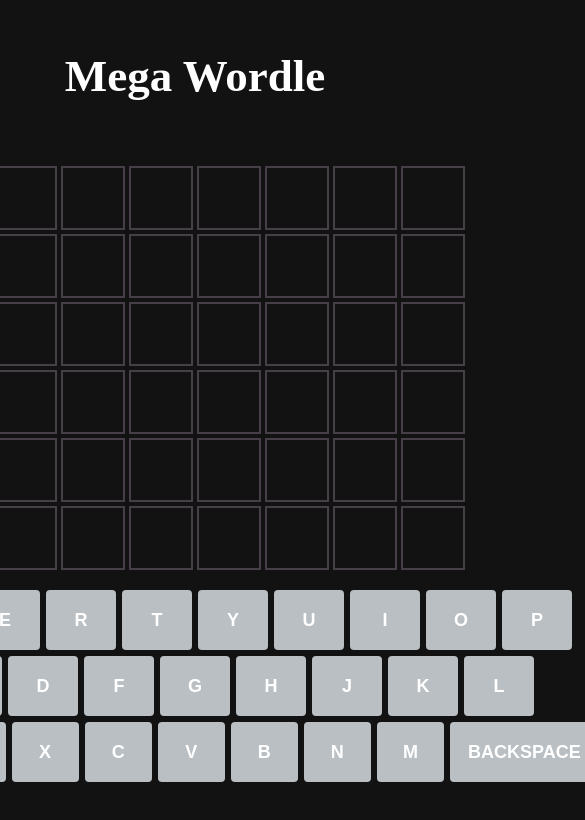
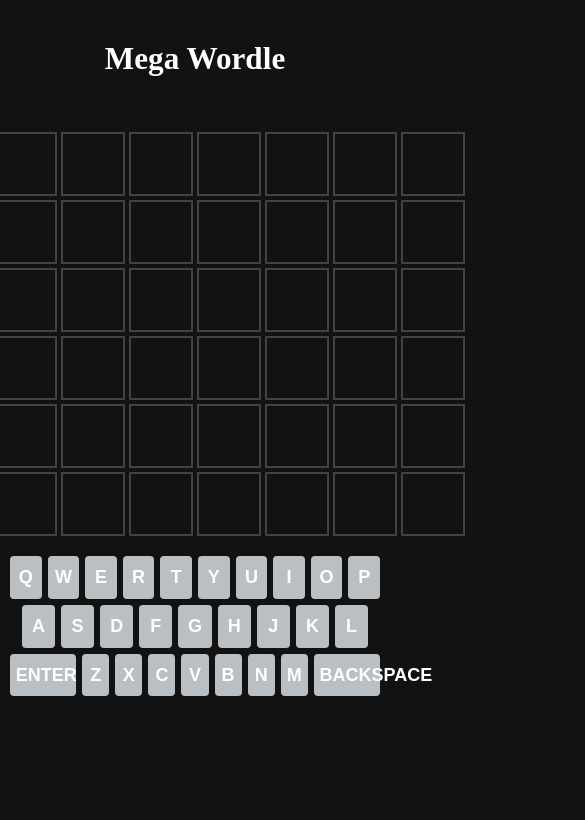
Before and after one commit to s-dyrlie/MegaWordle, a website built with Vite: page MegaWordle/index.html in a window 390 px wide. Shown: the whole page, 585 px wide, since content can reach past the window. Built offline with nearby package versions, Linux system fonts and the light colour scheme.

Commit message:
styling for mobile screen

```diff
--- a/MegaWordle/src/style.css
+++ b/MegaWordle/src/style.css
@@ -15,7 +15,7 @@ body {
   display: flex;
   flex-direction: column;
   align-items: center;
-  font-size: 45px;
+  font-size: clamp(28px, 8vw, 45px);
 }
 
 #board {
@@ -34,6 +34,13 @@ body {
   justify-content: center;
 }
 
+#board,
+#keyboard {
+  max-width: 100vw;
+  padding: 0 10px;
+  box-sizing: border-box;
+}
+
 .keyboard-row {
   display: flex;
   gap: 6px;
@@ -42,9 +49,10 @@ body {
 
 .key {
   cursor: pointer;
-  width: 70px;
-  height: 60px;
-  padding: 12px 14px;
+  width: min(70px, 8.5vw);
+  height: min(60px, 11vw);
+  padding: min(12px, 2vw) min(14px, 1.5vw);
+  font-size: min(1rem, 3.5vw);
   border: none;
   border-radius: 4px;
   background: #b9bfc3;
@@ -56,9 +64,7 @@ body {
 }
 
 .key.wide {
-  width: 145px;
-  padding: 12px 18px;
-  font-size: large;
+  width: min(145px, 17vw);
 }
 
 .key.green {
```
